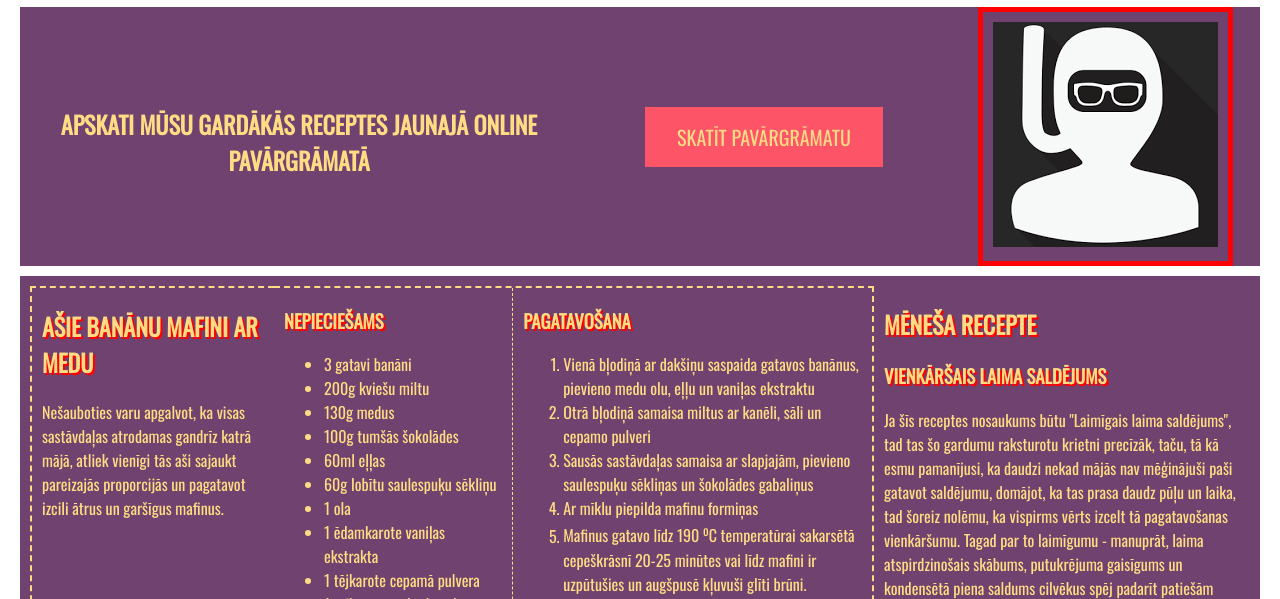
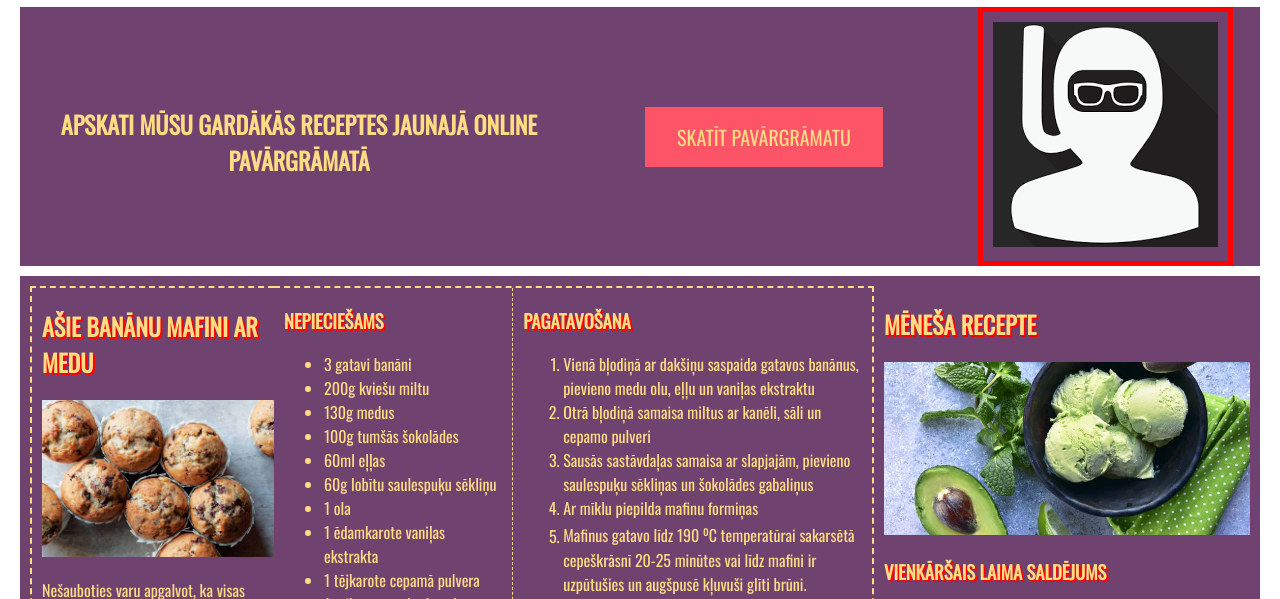
Before and after one commit to kassedzus/Edzus_Kass_HW2, a plain HTML site: page index.html in a window 1280 px wide. Shown: the part 201-800 px from the top of the page. Drawn offline with nearby package versions, Linux system fonts and the light colour scheme.

Commit message:
added images to recipes

```diff
--- a/index.html
+++ b/index.html
@@ -57,6 +57,7 @@
     <main>
         <div class="article-feature">
             <h2 class="feature">Ašie banānu mafini ar medu</h2>
+            <img src="images/banana-and-pumpkin-seed-muffins.jpg" alt="Banana muffins" class="muffin_image">
             <p class="feature-text">Nešauboties varu apgalvot, ka visas sastāvdaļas atrodamas gandrīz katrā mājā, atliek
                 vienīgi tās aši
                 sajaukt pareizajās proporcijās un pagatavot izcili ātrus un garšīgus mafinus.</p>
@@ -99,6 +100,7 @@
         </div>
         <div class="sidebar">
             <h2 class="sidebar-name">MĒNEŠA RECEPTE</h2>
+            <img src="images/laima-saldejums.jpg" alt="Lime Ice-cream" class="lime-icecream">
             <h3 class="sidebar-name">VIENKĀRŠAIS LAIMA SALDĒJUMS</h3>
             <p class="sidebar-text">Ja šīs receptes nosaukums būtu "Laimīgais laima saldējums", tad tas šo gardumu
                 raksturotu krietni precīzāk,
--- a/styles.css
+++ b/styles.css
@@ -108,6 +108,12 @@ header {
     text-shadow: 2px 2px #ff0000;
 
   }
+.muffin_image {
+    max-width: 100%;
+}
+.lime-icecream {
+    max-width: 100%;
+}
 .article-feature {
     font-family: 'Oswald', sans-serif;
       color: rgb(255, 220, 131);
@@ -245,7 +251,7 @@ footer {
     main {
         display: grid;
         grid-template-columns: 60% 40%;
-        grid-template-rows: 1fr 3fr;
+        grid-template-rows: max-content;
     }
     .article-listing {
         display: grid;
```
Also changed, not shown: images/banana-and-pumpkin-seed-muffins.jpg (added), images/laima-saldejums.jpg (added).
